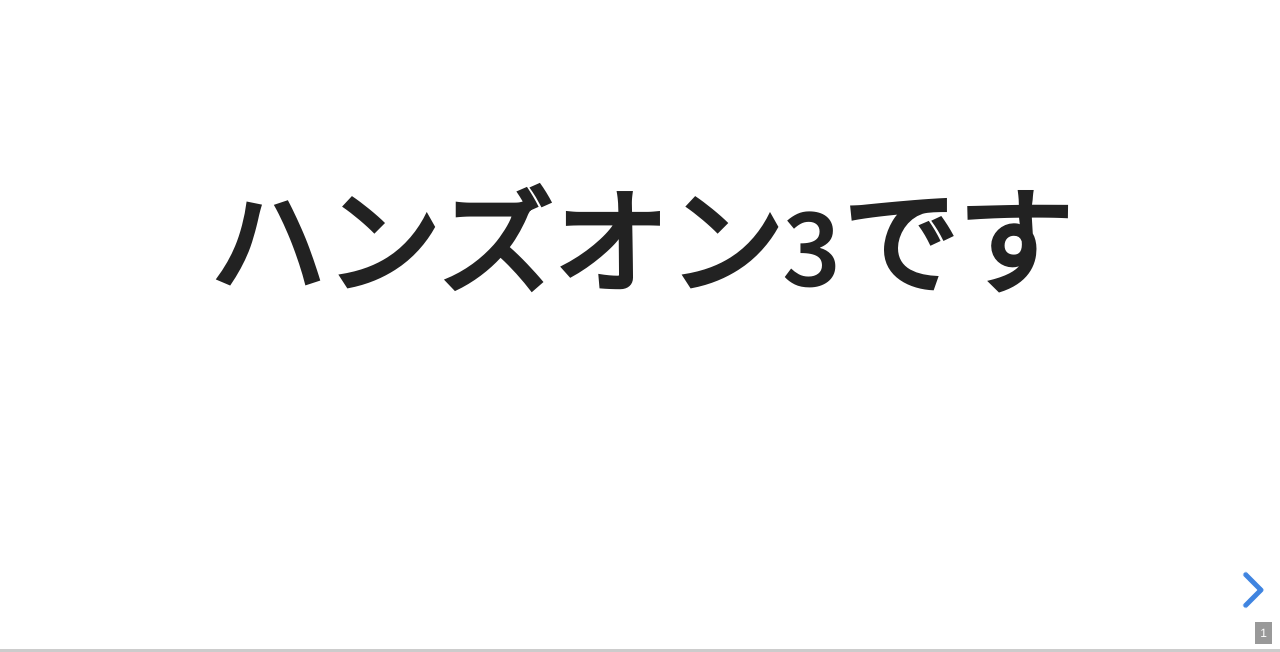
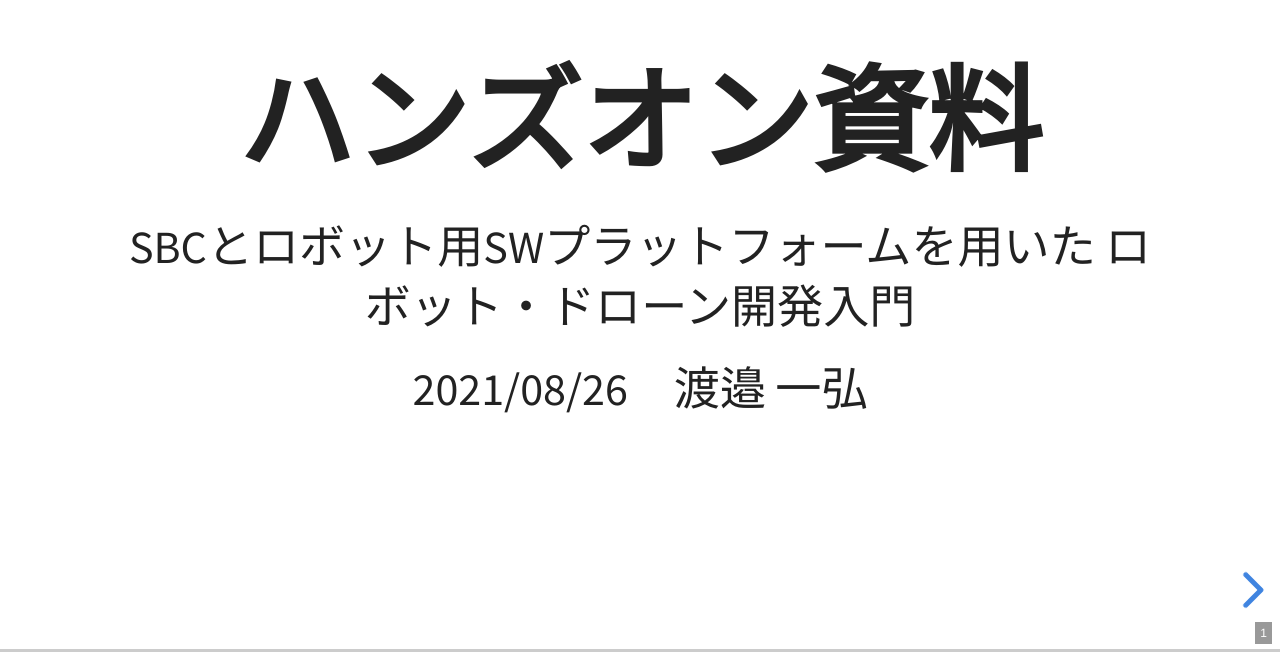
Before and after one commit to kaz86/sbc_training2021, a website: page handson.html in a window 1280 px wide. Shown: the part 148-800 px from the top of the page. Drawn offline with Linux system fonts and the light colour scheme.

Commit message:
Update handson.html

```diff
--- a/handson.html
+++ b/handson.html
@@ -7,7 +7,7 @@
 		<meta charset="utf-8">
 		<meta name="viewport" content="width=device-width, initial-scale=1.0, maximum-scale=1.0, user-scalable=no">
 
-		<title>test10</title>
+		<title>test11</title>
 
 		<link rel="stylesheet" href="dist/reset.css">
 		<link rel="stylesheet" href="dist/reveal.css">
@@ -20,7 +20,7 @@
 	<body>
 		<div class="reveal">
 			<div class="slides">
-			<section data-markdown="./md/handson3.md"
+			<section data-markdown="./md/handson.md"
 				data-separator="^\n---\n"
 				data-separator-vertical="^\n--\n"
 				data-separator-notes="^Note:">
```
